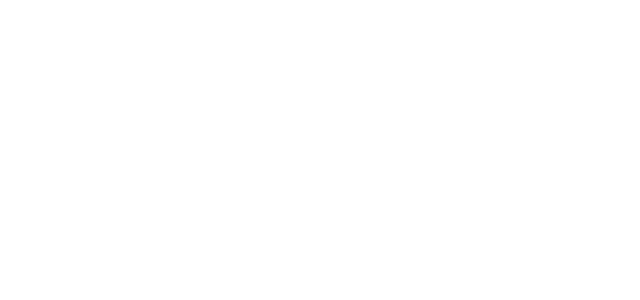
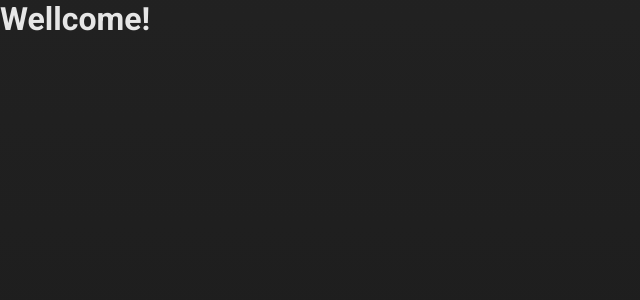
Before and after one commit to WillianIgorDeveloper/musicApp, a Next.js app: page / in a window 1280 px wide. Shown: the top 300 px of the page, without its empty margins (0-640 px from the left). Built offline with nearby package versions, Linux system fonts and the light colour scheme.

Commit message:
frist step

```diff
--- a/pages/_app.tsx
+++ b/pages/_app.tsx
@@ -1,6 +1,25 @@
 import type { AppProps } from 'next/app'
+import Head from 'next/head'
 import '../styles/globals.css'
+import styles from '../styles/app.module.scss'
 
 export default function MyApp({ Component, pageProps }: AppProps) {
-  return <Component {...pageProps} />
+  return (
+    <>
+      <Head>
+        <link rel="shortcut icon" href="/logo.svg" type="image/x-icon" />
+        <title>MusicApp | Aplicativo para ouvir música</title>
+      </Head>
+
+      <div className={styles.page}>
+        <div className={styles.upContainer}>
+          {/* NavegationBar */}
+          <div className={styles.mainContainer}>
+            <Component {...pageProps} />
+          </div>
+        </div>
+        {/* Player */}
+      </div>
+    </>
+  )
 }
--- a/pages/_document.tsx
+++ b/pages/_document.tsx
@@ -2,8 +2,15 @@
 
 export default function Document() {
   return (
-    <Html>
-      <Head />
+    <Html lang='pt-BR'>
+      <Head>
+        <meta name="author" content="Willian Igor - YellowMoonAstronaut" />
+        <meta name="description" content="Este é um app para reprodução de músicas feito com o intúito de aprendizagem." />
+        {/* GoogleFonts: Roboto */}
+        <link rel="preconnect" href="https://fonts.googleapis.com" />
+        <link rel="preconnect" href="https://fonts.gstatic.com" crossorigin />
+        <link href="https://fonts.googleapis.com/css2?family=Roboto:wght@300;400;500;700;900&display=swap" rel="stylesheet" />
+      </Head>
       <body>
         <Main />
         <NextScript />
--- a/pages/index.tsx
+++ b/pages/index.tsx
@@ -1,5 +1,7 @@
 export default function Index () {
   return (
-    <></>
+    <main>
+      <h1>Wellcome!</h1>
+    </main>
   )
 }
--- /dev/null
+++ b/styles/app.module.scss
@@ -0,0 +1,12 @@
+.page {
+    display: flex;
+    flex-direction: column;
+
+    .upContainer {
+        display: flex;
+
+        .mainContainer {
+            flex: 1;
+        }
+    }
+}
--- a/styles/globals.css
+++ b/styles/globals.css
@@ -0,0 +1,58 @@
+/*====================
+    Stylization type: #
+====================*/
+
+/*========== REM measure ==========*/
+/* For screens bigger than 1080px: 16px(defalt) */
+/* For screens smaller than 1080px*/
+@media (max-width: 1080px) {
+    html {
+        font-size: 93.75%; /* 15px */
+    }
+}
+/* For screens smaller than 720px*/
+@media (max-width: 720px) {
+    html {
+        font-size: 87.5%; /* 14px */
+    }
+}
+
+
+
+/*========== Variables ==========*/
+:root {
+    /*========== Colors ==========*/
+    --gray-10: hsl(0, 0%, 10%);
+    --gray-13: hsl(0, 0%, 13%);
+    --gray-20: hsl(0, 0%, 20%);
+    --gray-50: hsl(0, 0%, 50%);
+    --gray-90: hsl(0, 0%, 90%);
+
+    --blue-10: hsl(205, 75, 10%);
+    --blue-50: hsl(205, 75, 50%);
+    --blue-90: hsl(205, 75, 90%);
+}
+
+
+
+/*========== Global ==========*/
+* {
+    margin: 0;
+    padding: 0;
+    box-sizing: border-box;
+    list-style: none;
+    text-decoration: none;
+}
+body {
+    min-height: 100vh;
+    min-width: 100vw;
+    background-color: var(--gray-13);
+    background-image: linear-gradient(to bottom, var(--gray-13) , var(--gray-10));
+    font-family: 'Roboto', sans-serif;
+    font-weight: 500;
+    color: var(--gray-90);
+}
+img {
+    width: 100%;
+    height: auto;
+}
```
Also changed, not shown: public/logo.svg (added).
